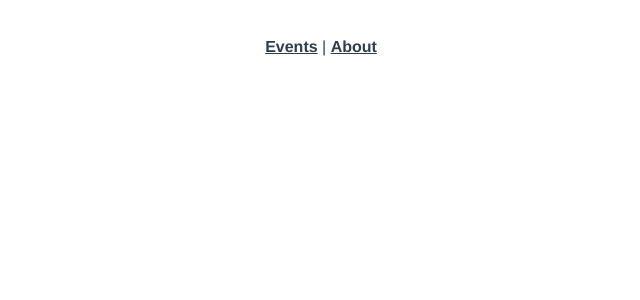
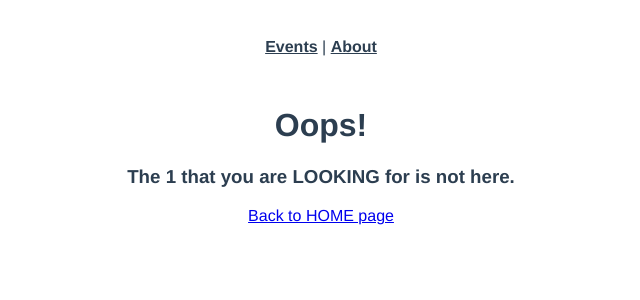
Before and after one commit to MrGultekin/real-world-vue-pagination, a Vue app: page /404/1 in a window 1280 px wide. Before the commit this address had no page. Shown: the top 300 px of the page, without its empty margins (319-959 px from the left). Built offline with nearby package versions, Linux system fonts and the light colour scheme.

Commit message:
NotFound page and event is not here added.

```diff
--- a/src/router/index.js
+++ b/src/router/index.js
@@ -5,6 +5,7 @@ import EventDetails from '../views/event/Details.vue'
 import EventRegister from '../views/event/Register.vue'
 import EventEdit from '../views/event/Edit.vue'
 import About from '../views/About.vue'
+import NotFound from "@/views/NotFound";
 
 const routes = [
   {
@@ -59,6 +60,17 @@ const routes = [
     path: '/about',
     name: 'About',
     component: About
+  },
+  {
+    path: '/:catchAll(.*)',
+    name: 'NotFound',
+    component: NotFound
+  },
+  {
+    path: '/404/:resource',
+    name: '404Resource',
+    component: NotFound,
+    props: true
   }
 ]
 
--- /dev/null
+++ b/src/views/NotFound.vue
@@ -0,0 +1,19 @@
+<template>
+  <h1>Oops!</h1>
+  <h3>The {{ resource }} that you are LOOKING for is not here.</h3>
+  <router-link to="{name: 'EventList' }">Back to HOME page</router-link>
+</template>
+
+<script>
+export default {
+  props: {
+    resource: {
+      type: String,
+      required: true,
+      default: 'page'
+    }
+  }
+}
+</script>
+
+<style scoped></style>
--- a/src/views/event/Layout.vue
+++ b/src/views/event/Layout.vue
@@ -35,6 +35,11 @@ export default {
       })
       .catch(error => {
         console.log(error)
+
+        this.$router.push({
+          name: '404Resource',
+          params: { resource: 'event' }
+        })
       })
   }
 }
```
